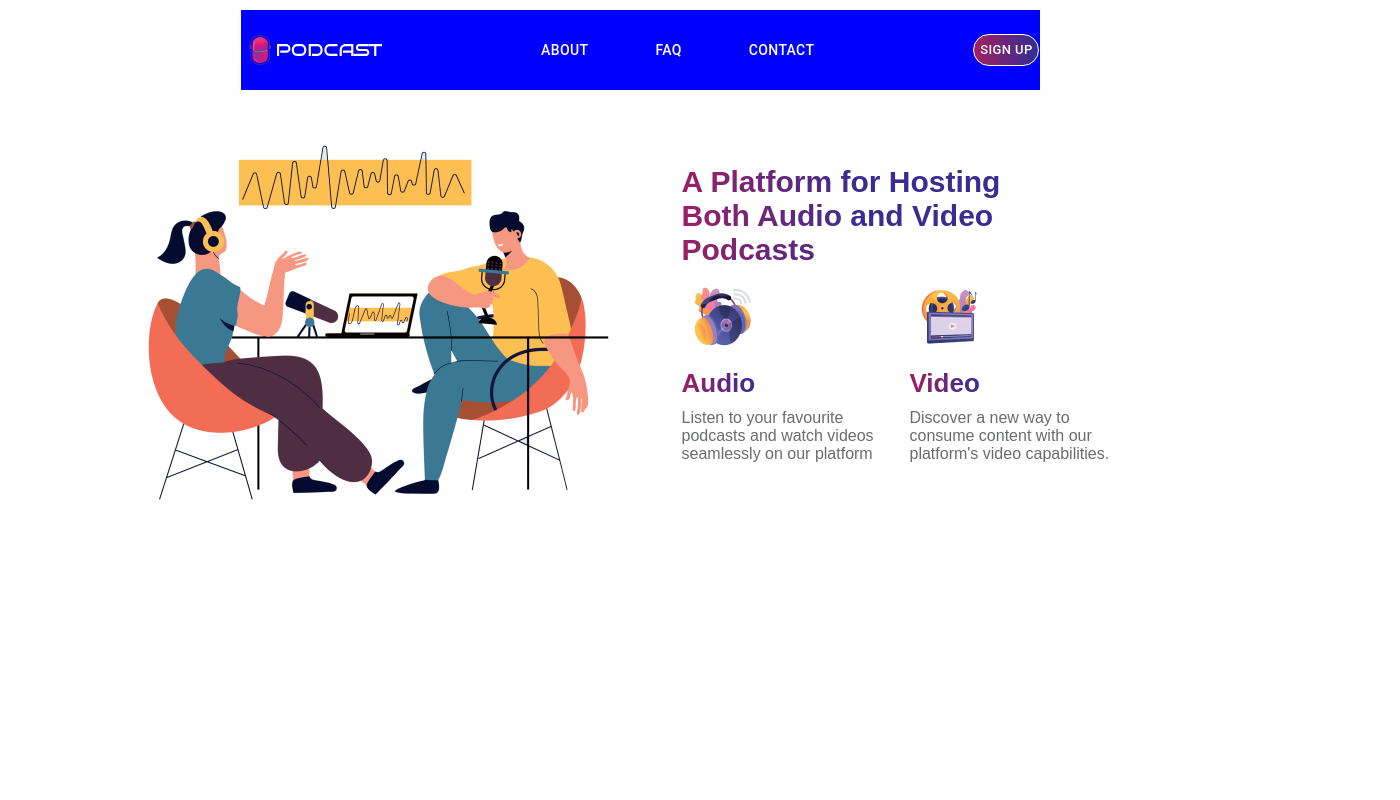
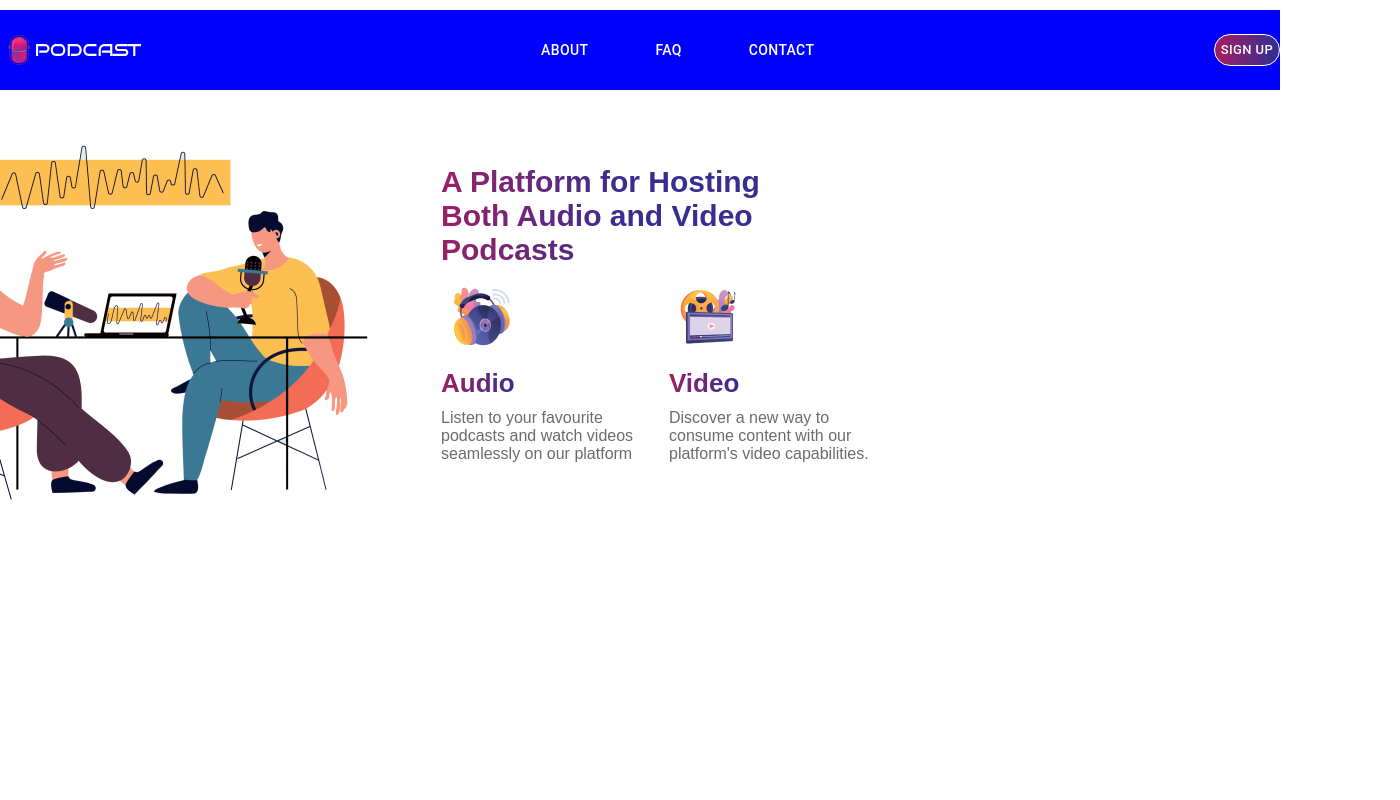
Before and after one commit to bekhzodallaev/milliy-podcast-app, a React (Create React App) app: page / in a window 1280 px wide. Shown: the top 800 px of the page, 1400 px wide, since content can reach past the window. Built offline with nearby package versions, Linux system fonts and the light colour scheme; a web font is replaced by a local one.

Commit message:
removing unused part of code

```diff
--- a/src/App.css
+++ b/src/App.css
@@ -10,7 +10,7 @@
 
 .navbar-content {
   display: flex;
-  /* width: 1280px; */
+  width: 1280px;
   height: 80px;
   padding: 10px 120px;
   flex-direction: column;
--- a/src/components/Navbar/Navbar.css
+++ b/src/components/Navbar/Navbar.css
@@ -23,7 +23,6 @@
 
 .signup-button {
   display: flex;
-  /* padding: 10px 20px; */
   justify-content: center;
   align-items: center;
   gap: 10px;
```
